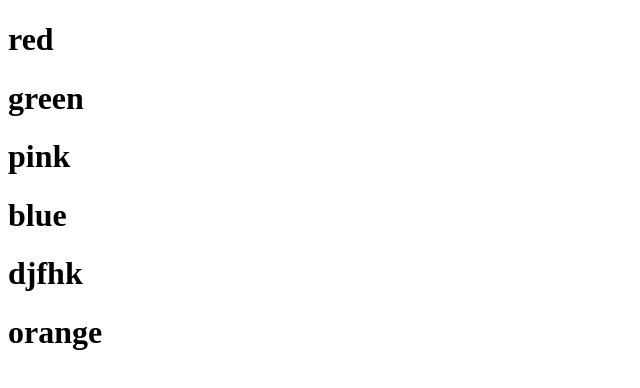
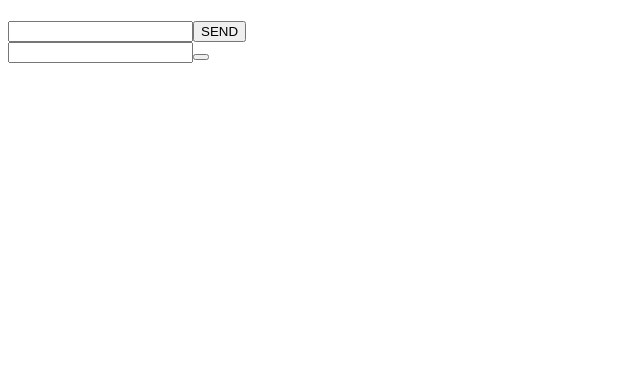
Before and after one commit to modkhalid/angular-app, an Angular app: page / in a window 1280 px wide. Shown: the top 388 px of the page, without its empty margins (0-640 px from the left). Built offline with nearby package versions, Linux system fonts and the light colour scheme.

Commit message:
recieving data from parentData to child as @Input and sending data to parent as @output() emiiter=new EventEmitter()

```diff
--- a/src/app/app.component.html
+++ b/src/app/app.component.html
@@ -1,3 +1,13 @@
-<app-test></app-test>
+<h1 style="text-align: center">{{message}}</h1>
+<app-test (childEmitter)="message=$event" [parentData]="name"></app-test>
+
+
+
+
+
+
+
+<input type="text" name="khalid" #myId>
+<button (click)=onclick(myId.value)></button>
 
 <app-chaman [ngClass]="comp"></app-chaman>
--- a/src/app/app.component.ts
+++ b/src/app/app.component.ts
@@ -8,6 +8,11 @@ import { Component } from '@angular/core';
 export class AppComponent {
 
   title:string="modkhalid"
+  name:string=""
+
+  message:string=""
+
+
   khalid="a"
   anas="d"
   isFLag=true
@@ -16,4 +21,8 @@ export class AppComponent {
   	d:true
   }
 
+  onclick(str){
+    this.name=str;
+    console.log(this.name)
+  }
 }
--- a/src/app/test/test.component.html
+++ b/src/app/test/test.component.html
@@ -1,7 +1,23 @@
-<div *ngFor="let color of colors">
-	<h1>{{color}}</h1>
+
+
+
+<p>{{name}}</p>
+<input type="text" name="kjhgh" #input>
+<button (click)=emitter(input.value)>SEND</button>
+<br>
+
+
+
+
+
+
+
+
+
+<!-- <div *ngFor="let color of colors; index as i;odd as o">
+	<h1>{{i}} {{color}} {{o}}</h1>
 </div>
-
+ -->
 
 
 
--- a/src/app/test/test.component.ts
+++ b/src/app/test/test.component.ts
@@ -1,4 +1,4 @@
-import { Component, OnInit } from '@angular/core';
+import { Component, OnInit,Input,Output,EventEmitter } from '@angular/core';
 
 @Component({
   selector: 'app-test',
@@ -9,7 +9,35 @@ export class TestComponent implements OnInit {
 
   constructor() { }
 
-  colors=["red","green","pink","blue","djfhk","orange"]
+  @Input('parentData') public  name;
+
+  @Output() public childEmitter=new EventEmitter();
+
+  emitter(val){
+  	this.childEmitter.emit(val)
+  }
+
+
+
+
+
+
+
+
+
+
+
+
+
+
+
+
+
+
+
+
+
+  // colors=["red","green","pink","blue","djfhk","orange"]
 
 
 
```
